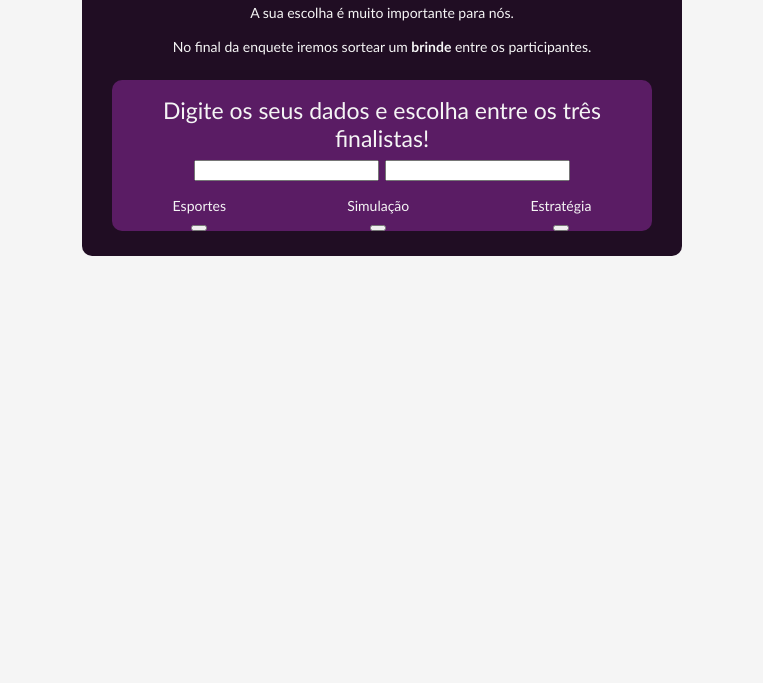
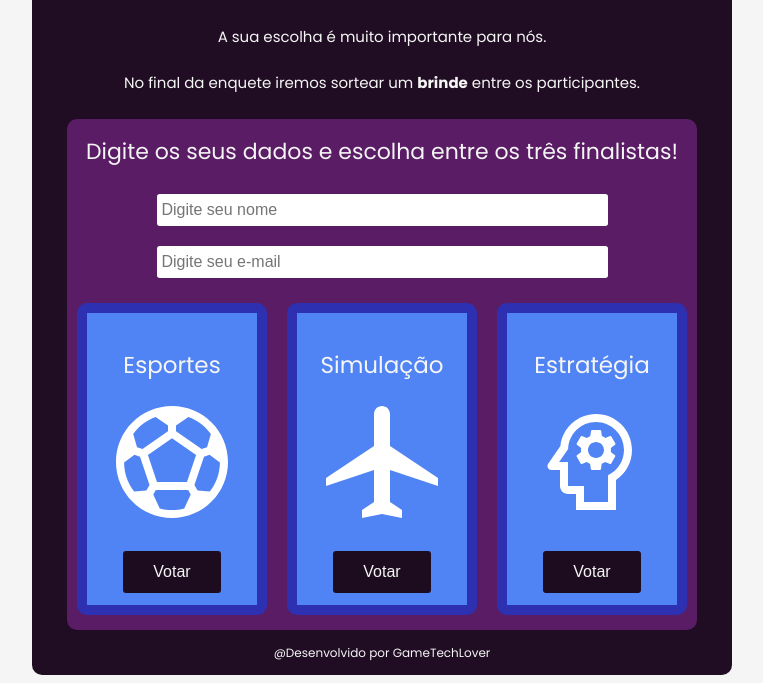
Before and after one commit to kauanzin222/Projeto-Enquete, a plain HTML site: page index.html in a window 1280 px wide. Shown: the part 136-819 px from the top of the page, without its empty margins (258-1021 px from the left). Drawn offline with Linux system fonts and the light colour scheme.

Commit message:
closes #4 closes #5 - Feito os botões e os inputs

```diff
--- a/index.html
+++ b/index.html
@@ -6,6 +6,7 @@
     <meta name="viewport" content="width=device-width, initial-scale=1.0">
     <title>Projeto 01 - Card de Games</title>
     <link rel="stylesheet" href="style.css">
+    <link href="https://fonts.googleapis.com/css2?family=Poppins:wght@400;700&display=swap" rel="stylesheet">
 </head>
 
 <body>
@@ -22,31 +23,38 @@
             entre os participantes.
         </div>
         <div class="sub-container">
+
             <div class="scont-title">
                 Digite os seus dados e escolha entre os três finalistas!
-                <div>
-                    <input>
-                    <input>
-                </div>
             </div>
+
+            <input type="text" placeholder="Digite seu nome">
+            <input type="email" placeholder="Digite seu e-mail">
+
             <div class="card-container">
-                <div class="card1">
-                    Esportes<br>
-                    <button></button>
+
+                <div class="card">
+                    Esportes
+                    <object data="sports_soccer_white.svg" type="image/svg+xml"></object>
+                    <button>Votar</button>
                 </div>
 
-                <div class="card2">
-                    Simulação <br>
-                    <button></button>
+                <div class="card">
+                    Simulação
+                    <object data="local_airport_white.svg" type="image/svg+xml"></object>
+                    <button>Votar</button>
                 </div>
 
-                <div class="card3">
-                    Estratégia <br>
-                    <button></button>
+                <div class="card">
+                    Estratégia
+                    <object data="psychology_white.svg" type="image/svg+xml"></object>
+                    <button>Votar</button>
                 </div>
 
             </div>
         </div>
+    <a>@Desenvolvido por GameTechLover</a>
+    </div>
 </body>
 
 </html>
--- a/style.css
+++ b/style.css
@@ -1,16 +1,49 @@
 body {
     background-color: #f5f5f5;
-    font-family: 'Gill Sans', 'Gill Sans MT', Calibri, 'Trebuchet MS', sans-serif;
+    font-family: 'Poppins', sans-serif;
+}
+
+button {
+    background-color: #1D0C20;
+    padding: 12px 30px;
+    color: #f5f5f5;
+    text-align: center;
+    border-radius: 3px;
+    border: 0;
+    margin-bottom: 12px;
+    font-size: 16px;
+}
+
+input {
+    width: 70%;
+    margin-bottom: 20px;
+    height: 22px;
+    border-radius: 2.75px;
+    border: 0;
+    padding: 2.5px;
+    color: #1D0C20;
+    font-size: 16px;
+    padding: 5px;
+}
+
+input:focus {
+    outline: none;
+    box-shadow: 0 0 10px #231f98;
+}
+
+a {
+    font-size: 12px;
 }
 
 .container {
     background-color: #200D23;
-    font-size: 14px;
+    font-size: 15px;
     color: #f5f5f5;
-    width:  600px;
+    width:  700px;
     margin: auto;
     border-radius: 10px;
-    padding-bottom: 5px;
+    padding-bottom: 12px;
+    text-align: center;
 }
 
 .header {
@@ -18,8 +51,8 @@ body {
     padding: 25px;
 }
 .header-title {
-    font-weight: 500;
-    font-size: 30px;
+    font-weight: 600;
+    font-size: 26px;
     padding-bottom: 20px;
     color: #FECD23;
 }
@@ -30,16 +63,29 @@ body {
     width: 90%;
     margin: auto;
     border-radius: 10px;
-    margin-bottom: 20px;
+    padding-bottom: 10px;
+    margin-bottom: 10px;
 }
 
 .scont-title {
-    font-weight: 450;
+    font-weight: 250;
     padding: 16px;
-    font-size: 23px;
+    font-size: 22px;
+    margin-bottom: 10px;
 }
 
 .card-container {
     display: flex;
     justify-content: space-around;
 }
+
+.card {
+    background-color: #5084F4;
+    margin: 5px;
+    border-radius: 10px;
+    border: 10px solid #2D30B1;
+    width: 170px;
+    font-size: 23px;
+    padding-top: 35px;
+    height: auto;
+}
```
Also changed, not shown: local_airport_white.svg (added), psychology_white.svg (added), sports_soccer_white.svg (added).
